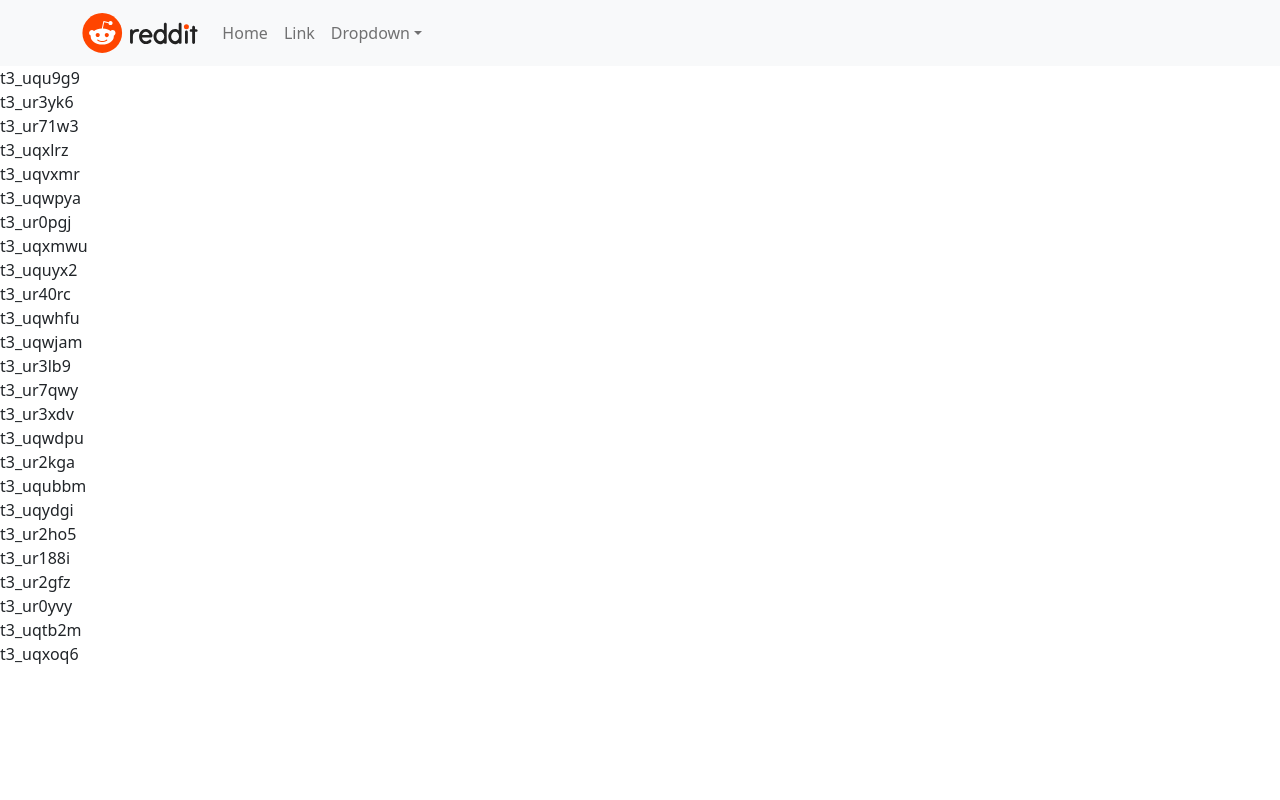
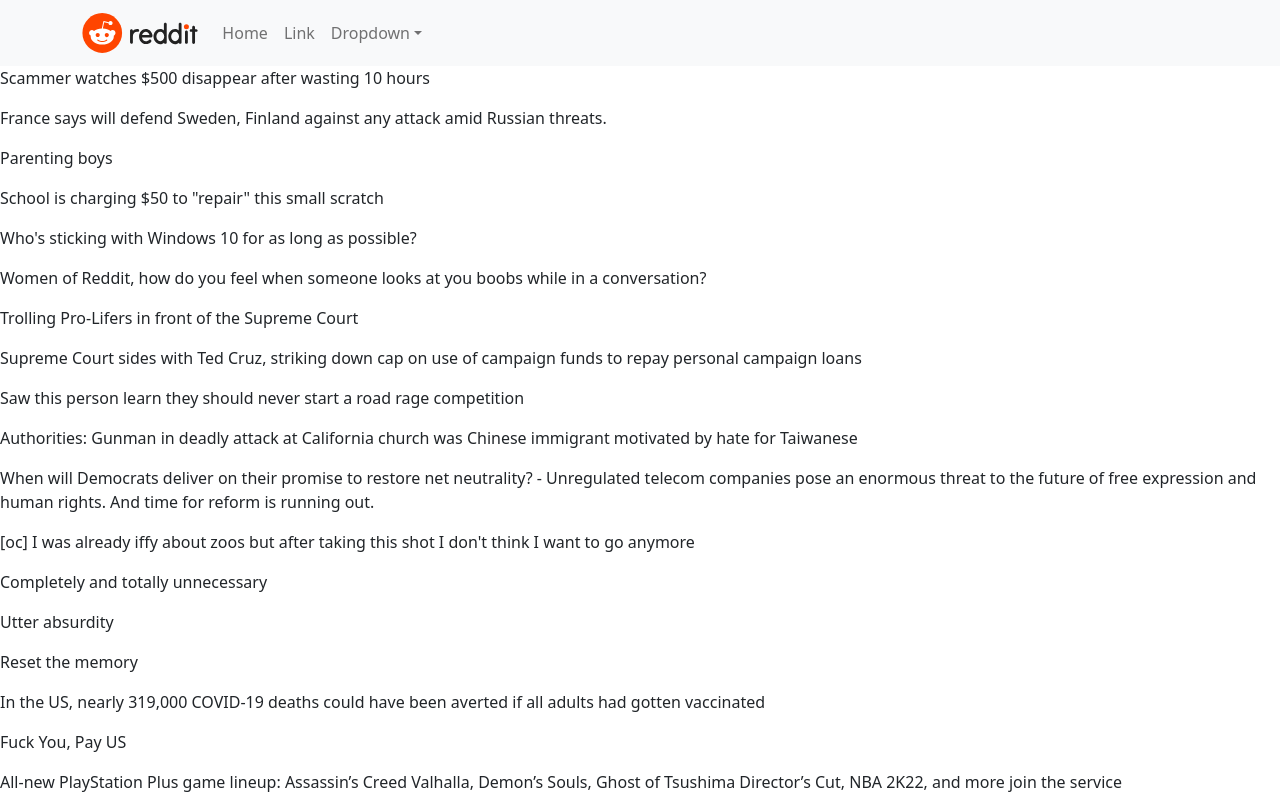
Before and after one commit to Ldsc2002/reddit-react-ui, a React app: page / in a window 1280 px wide. Shown: the top 800 px of the page. Built offline with nearby package versions, Linux system fonts and the light colour scheme; the HTML template or start-up script is replaced by a standard one.

Commit message:
New post component

```diff
--- /dev/null
+++ b/src/components/Post.jsx
@@ -0,0 +1,10 @@
+import React from 'react'
+
+function Post( {data} ) {
+
+    return (
+        <p>{data.title}</p>
+    )
+}
+
+export default Post
--- a/src/components/Posts.jsx
+++ b/src/components/Posts.jsx
@@ -1,4 +1,5 @@
 import React, { useState, useEffect } from 'react'
+import Post from './Post'
 
 function Posts() {
     const [data, setData] = useState([])
@@ -12,7 +13,7 @@
         }, [])
 
     return (
-        <>{data.map( d => <div key={d.data.name}>{d.data.name}</div>)}</>
+        <div className='posts-container'>{data.map(element => <Post key={element.data.name} data={element.data}></Post>)}</div>
     )
 }
 
```
